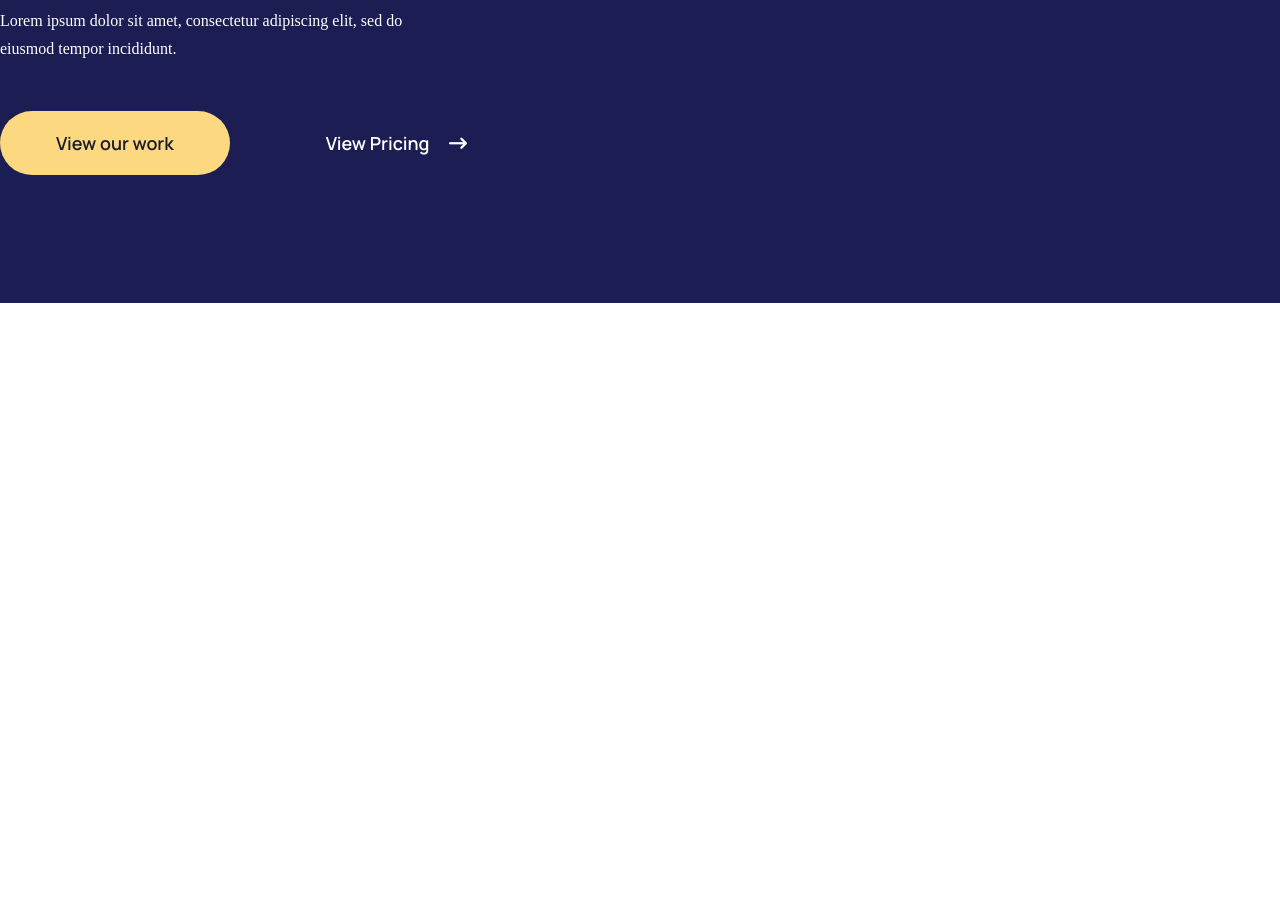
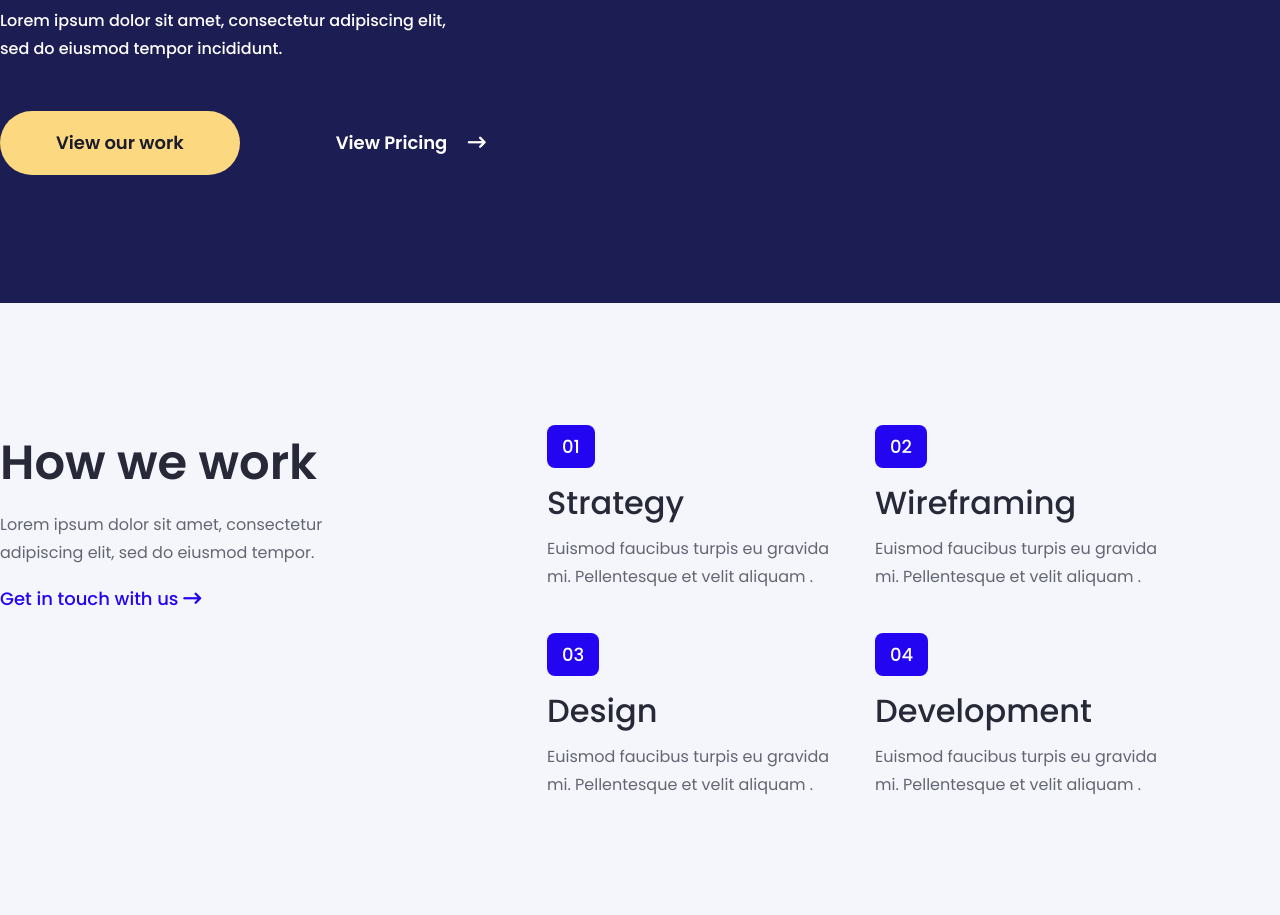
Before and after one commit to tawhidlimon-dev/finsweet, a plain HTML site: page index.html in a window 1280 px wide. Shown: the part 457-1372 px from the top of the page. Before the commit the page ends 800 px from the top, so only its background shows below. Drawn offline with Linux system fonts and the light colour scheme.

Commit message:
work section done

```diff
--- a/index.html
+++ b/index.html
@@ -71,8 +71,43 @@
   </section>
   <!-- =========Banner code end=========== -->
 
-  <!-- =========Navbar code start========= -->
-  <!-- =========Navbar code end=========== -->
+  <!-- =========Work code start========= -->
+  <section id="work">
+    <div class="container">
+      <div class="work__wrapper">
+        <div class="work__content">
+          <div class="heading">How we work</div>
+          <p>Lorem ipsum dolor sit amet, consectetur adipiscing elit, sed do eiusmod tempor.</p>
+          <h6>Get in touch with us <i class="fa-solid fa-arrow-right-long"></i></h6>
+        </div>
+        <div class="work__item__wrapper">
+          <div class="item">
+            <div class="number">
+              <span>01</span>
+              <h3>Strategy</h3>
+              <p>Euismod faucibus turpis eu gravida mi. Pellentesque et velit aliquam .</p>
+            </div>
+            <div class="number">
+              <span>02</span>
+              <h3>Wireframing</h3>
+              <p>Euismod faucibus turpis eu gravida mi. Pellentesque et velit aliquam .</p>
+            </div>
+            <div class="number">
+              <span>03</span>
+              <h3>Design</h3>
+              <p>Euismod faucibus turpis eu gravida mi. Pellentesque et velit aliquam .</p>
+            </div>
+            <div class="number">
+              <span>04</span>
+              <h3>Development</h3>
+              <p>Euismod faucibus turpis eu gravida mi. Pellentesque et velit aliquam .</p>
+            </div>
+          </div>
+        </div>
+      </div>
+    </div>
+  </section>
+  <!-- =========Work code end=========== -->
 
   <!-- =========Navbar code start========= -->
   <!-- =========Navbar code end=========== -->
--- a/scss/style.scss
+++ b/scss/style.scss
@@ -19,14 +19,10 @@ h1,h2,h3,h4,h5,h6,p{
 width: 1280px;
 margin: 0 auto;
 }
-:root{
-  --primary: 'Poppins', sans-serif;
-  --manrope: 'Manrope', sans-serif;
-}
-:root{
-  --secendary: #1C1E53;
-  --primary: #282938;
-}
+  $primary: 'Poppins', sans-serif;
+  $manrope: 'Manrope', sans-serif;
+  $secendary: #1C1E53;
+  $primary: #282938;
 // ========Common code end===========
 
 // ========Navbar code start=========
@@ -52,7 +48,7 @@ margin: 0 auto;
           font-size: 16px;
           font-family: 500;
           line-height: 28px;
-          font-family: var(--primary);
+          font-family: 'Poppins', sans-serif;
           transition: all linear 0.3s;
           &:hover{
             color: #fff;
@@ -62,7 +58,7 @@ margin: 0 auto;
       .btn a{
         color:#fff;
         font-size: 16px;
-        font-family: var(--primary);
+        font-family: 'Poppins', sans-serif;
         font-weight: 500;
         line-height: 28px;
         padding: 16px 48px;
@@ -82,7 +78,7 @@ margin: 0 auto;
 
 // ========Banner code start=========
 #banner{
-  background: var(--secendary);
+  background: $secendary;
   padding: 218px 0 128px 0;
   .banner__wrapper{
     display: flex;
@@ -94,7 +90,7 @@ margin: 0 auto;
         width: 500px;
         color: #fff;
         font-size: 54px;
-        font-family: var(--primary);
+        font-family: 'Poppins', sans-serif;
         font-weight: 600;
         line-height: 74px;
         margin-bottom: 24px;
@@ -102,7 +98,7 @@ margin: 0 auto;
       p{
         width: 460px;
         color: #fff;
-        font-family: var(--primary);
+        font-family: 'Poppins', sans-serif;
         font-size: 16px;
         font-weight: 500;
         line-height: 28px;
@@ -113,7 +109,7 @@ margin: 0 auto;
         column-gap: 40px;
         a{
           color: #1B1C2B;
-          font-family: var(--manrope);
+          font-family: 'Poppins', sans-serif;
           font-size: 18px;
           font-weight: 600;
           line-height: 32px;
@@ -123,6 +119,11 @@ margin: 0 auto;
           &:last-child{
             background-color: transparent;
             color: #fff;
+            transition: all linear 0.3s;
+          }
+          &:last-child:hover{
+            background-color: #FCD980;
+            color: #1B1C2B;
           }
           i{
             margin-left: 16px;
@@ -136,6 +137,82 @@ margin: 0 auto;
   }
 }
 // ========Banner code end===========
+
+// ========Work code start=========
+#work{
+  background: #F4F6FC;
+  padding: 128px 0;
+  .work__wrapper{
+    display: flex;
+    .work__content{
+      width: 405px;
+      .heading{
+        color: $primary;
+        font-size: 48px;
+        font-weight: 600;
+        font-family: 'Poppins', sans-serif;
+        line-height: 64px;
+      }
+      p{
+        color: #282938;
+        font-family: 'Poppins', sans-serif;
+        font-size: 16px;
+        font-weight: 400;
+        line-height: 28px;
+        opacity: 0.7;
+        margin: 16px 0;
+      }
+      h6{
+        color: #2405F2;
+        font-family: 'Poppins', sans-serif;
+        font-size: 18px;
+        font-weight: 500;
+        line-height: 32px;
+      }
+    }
+    .work__item__wrapper{
+      width: 656px;
+      margin-left: 142px;
+      .item{
+        display: flex;
+        flex-wrap: wrap;
+        column-gap: 25px;
+        row-gap: 48px;
+        .number{
+          span{
+            padding: 9px 15px;
+            color: #fff;
+            font-family: 'Poppins', sans-serif;
+            font-size: 18px;
+            font-weight: 500;
+            line-height: 32px;
+            background-color: #2405F2;
+            border-radius: 8px;
+          }
+          h3{
+            color: #282938;
+            font-family: 'Poppins', sans-serif;
+            font-size: 32px;
+            font-weight: 500;
+            line-height: 48px;
+            margin-top: 16px;
+          }
+          p{
+            color: #282938;
+            font-family: 'Poppins', sans-serif;
+            font-size: 16px;
+            font-weight: 400;
+            line-height: 28px;
+            opacity: 0.7;
+            margin-top: 8px;
+            width: 303px;
+          }
+        }
+      }
+    }
+  }
+}
+// ========Work code end===========
 
 // ========Common code start=========
 // ========Common code end===========
@@ -154,6 +231,3 @@ margin: 0 auto;
 
 // ========Common code start=========
 // ========Common code end===========
-
-// ========Common code start=========
-// ========Common code end===========
```
Also changed, not shown: css/style.css, 1 other file.
